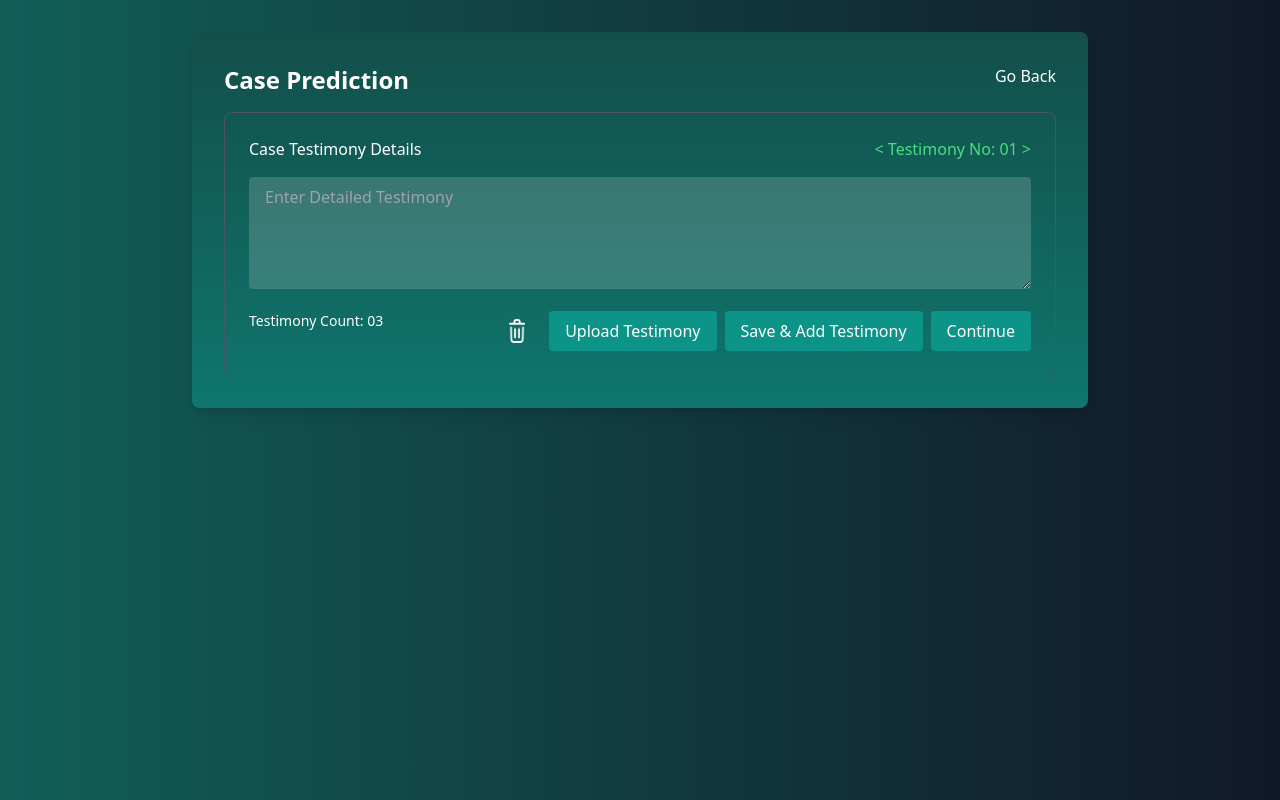
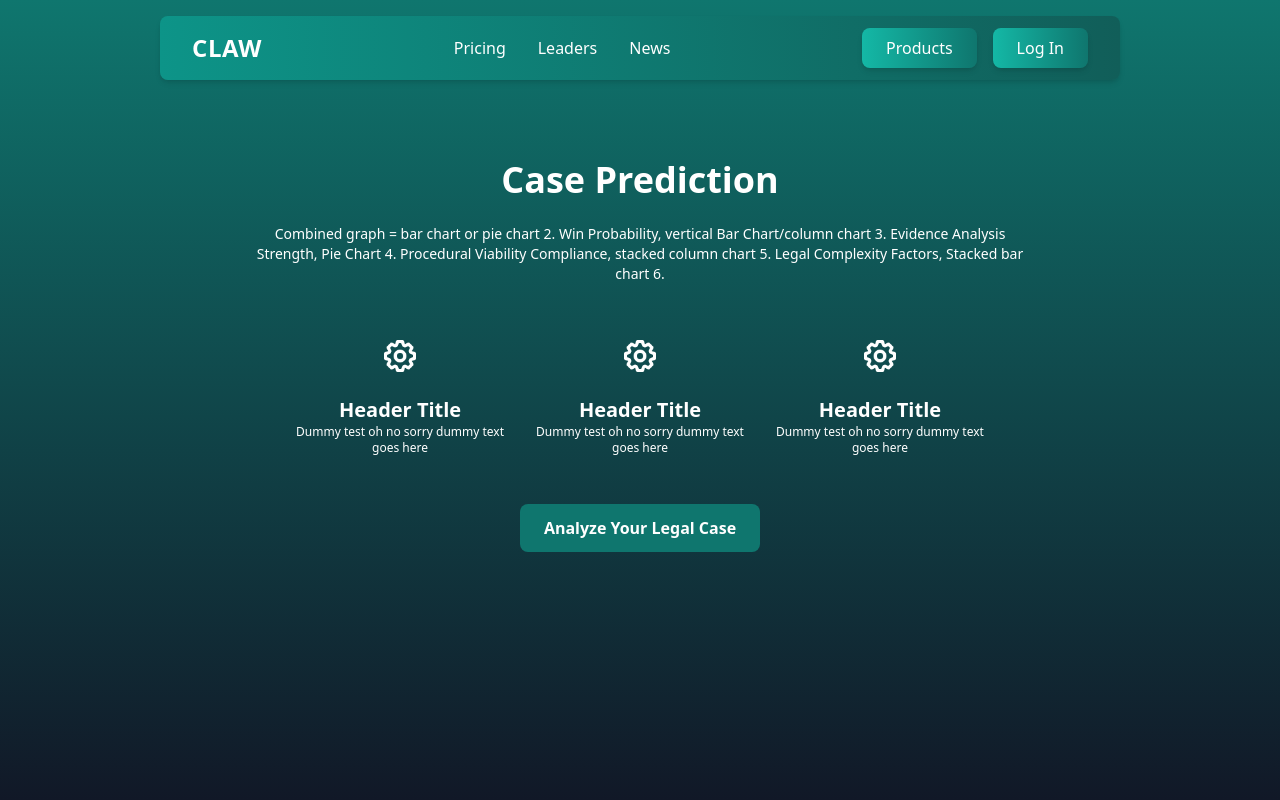
Before and after one commit to clawlawyers/Case--prediction, a React (Vite) app: page / in a window 1280 px wide. Built offline with nearby package versions, Linux system fonts and the light colour scheme.

Commit message:
inital commit

```diff
--- a/src/Caseprediction/CaseEvidence.jsx
+++ b/src/Caseprediction/CaseEvidence.jsx
@@ -1,27 +1,40 @@
 import React from "react";
 import Delete from "../assets/delete.png";
+import Header from "../Header/Header";
+
 function CaseEvidence() {
   return (
-    <div className="min-h-screen bg-gradient-to-r from-teal-800 to-gray-900 text-white font-sans">
+    <div className="min-h-screen bg-gradient-to-r from-teal-700 to-gray-800 text-white font-sans">
       {/* Navbar */}
-      <header className="flex justify-between items-center px-8 py-4"></header>
+      <header className="py-4">
+        <div className="max-w-5xl mx-auto px-8 sm:px-6 lg:px-8">
+          <Header />
+        </div>
+      </header>
 
       {/* Case Prediction Section */}
-      <main className="mx-auto max-w-4xl p-8 rounded-lg bg-gradient-to-b from-teal-900 to-teal-700 shadow-lg">
-        <div className="flex justify-between">
-          <h1 className="text-2xl font-semibold mb-4">Case Prediction</h1>
-          <p>Go Back</p>
+      <main className="mx-auto max-w-4xl p-8 rounded-lg bg-gradient-to-b from-teal-800 to-teal-600 shadow-2xl">
+        {/* Title and Go Back */}
+        <div className="flex justify-between items-center mb-6">
+          <h1 className="text-3xl font-bold text-gray-100">Case Prediction</h1>
+          <button className="text-teal-300 hover:text-white font-medium transition">
+            Go Back
+          </button>
         </div>
-        <div className="border border-gray-600 rounded-lg p-6 space-y-4">
-          <div className="flex justify-between">
-            <h2 className="font-medium">Case Evidence Details</h2>
-            <span className="text-green-400">&lt; Evidence No: 01 &gt;</span>
+
+        {/* Case Evidence Details */}
+        <div className="border border-teal-500 rounded-lg p-6 space-y-6 bg-teal-900">
+          <div className="flex justify-between items-center">
+            <h2 className="text-lg font-medium">Case Evidence Details</h2>
+            <span className="text-teal-300 text-sm">
+              &lt; Evidence No: 01 &gt;
+            </span>
           </div>
 
           {/* Form */}
-          <form className="space-y-4">
+          <form className="space-y-6">
             <select
-              className="w-full px-4 py-2 bg-[rgba(217,217,217,0.2)] text-gray-300 rounded focus:outline-none focus:ring-2 focus:ring-teal-500"
+              className="w-full px-4 py-2 bg-gray-800 text-gray-300 rounded-lg focus:outline-none focus:ring-2 focus:ring-teal-500"
               defaultValue="">
               <option value="" disabled>
                 Select Type Of Evidence Document
@@ -31,27 +44,30 @@ function CaseEvidence() {
             </select>
 
             <textarea
-              className="w-full px-4 py-2 bg-[rgba(217,217,217,0.2)] text-gray-300 placeholder- rounded focus:outline-none focus:ring-2 focus:ring-teal-500"
-              rows="4"
+              className="w-full px-4 py-3 bg-gray-800 text-gray-300 rounded-lg focus:outline-none focus:ring-2 focus:ring-teal-500"
+              rows="5"
               placeholder="Enter Detailed Evidence"></textarea>
           </form>
 
-          {/* Buttons */}
-          <div className="flex justify-between ">
-            <div className="text-white text-sm">
-              Evidence Count: <span className="font-medium">03</span>
+          {/* Buttons and Evidence Count */}
+          <div className="flex justify-between items-center">
+            <div className="text-sm">
+              Evidence Count:{" "}
+              <span className="font-bold text-teal-300">03</span>
             </div>
-            <div className="flex space-x-2">
-              <button className="h-10 px-4 rounded hover:text-gray-300 flex items-center justify-center">
-                <img src={Delete} alt="delete img" className="h-6 w-4" />
+            <div className="flex space-x-4">
+              <button
+                className="flex items-center justify-center  text-white rounded-full h-10 w-10"
+                title="Delete Evidence">
+                <img src={Delete} alt="Delete Evidence" className="h-6 w-6" />
               </button>
-              <button className="bg-teal-600 h-10 px-4 rounded hover:bg-teal-500">
+              <button className="bg-teal-600 hover:bg-teal-500 px-5 py-2 rounded-lg font-medium transition">
                 Upload Evidence
               </button>
-              <button className="bg-teal-600 h-10 px-4 rounded hover:bg-teal-500">
+              <button className="bg-teal-600 hover:bg-teal-500 px-5 py-2 rounded-lg font-medium transition">
                 Save & Add Evidence
               </button>
-              <button className="bg-teal-600 h-10 px-4 rounded hover:bg-teal-500">
+              <button className="bg-teal-600 hover:bg-teal-500 px-5 py-2 rounded-lg font-medium transition">
                 Continue
               </button>
             </div>
--- a/src/Caseprediction/CaseTestimonal.jsx
+++ b/src/Caseprediction/CaseTestimonal.jsx
@@ -1,47 +1,63 @@
 import React from "react";
 import Delete from "../assets/delete.png";
+import Header from "../Header/Header";
+
 function CaseEvidence() {
   return (
-    <div className="min-h-screen bg-gradient-to-r from-teal-800 to-gray-900 text-white font-sans">
+    <div className="min-h-screen bg-gradient-to-r from-teal-700 to-gray-800 text-white font-sans">
       {/* Navbar */}
-      <header className="flex justify-between items-center px-8 py-4"></header>
+      <header className="py-4">
+        <div className="max-w-5xl mx-auto px-8 sm:px-6 lg:px-8">
+          <Header />
+        </div>
+      </header>
 
       {/* Case Prediction Section */}
-      <main className="mx-auto max-w-4xl p-8 rounded-lg bg-gradient-to-b from-teal-900 to-teal-700 shadow-lg">
-        <div className="flex justify-between">
-          <h1 className="text-2xl font-semibold mb-4">Case Prediction</h1>
-          <p>Go Back</p>
+      <main className="mx-auto max-w-4xl p-8 rounded-lg bg-gradient-to-b from-teal-800 to-teal-600 shadow-2xl">
+        {/* Title and Go Back */}
+        <div className="flex justify-between items-center mb-6">
+          <h1 className="text-3xl font-bold text-gray-100">Case Prediction</h1>
+          <button className="text-teal-300 hover:text-white font-medium transition">
+            Go Back
+          </button>
         </div>
-        <div className="border border-gray-600 rounded-lg p-6 space-y-4">
-          <div className="flex justify-between">
-            <h2 className="font-medium">Case Testimony Details</h2>
-            <span className="text-green-400">&lt; Testimony No: 01 &gt;</span>
+
+        {/* Case Evidence Details */}
+        <div className="border border-teal-500 rounded-lg p-6 space-y-6 bg-teal-900">
+          <div className="flex justify-between items-center">
+            <h2 className="text-lg font-medium">Case Testimony Details</h2>
+            <span className="text-teal-300 text-sm">
+              &lt; Testimony No: 01 &gt;
+            </span>
           </div>
 
           {/* Form */}
-          <form className="space-y-4">
+          <form className="space-y-6">
             <textarea
-              className="w-full px-4 py-2 bg-[rgba(217,217,217,0.2)] text-gray-300 placeholder- rounded focus:outline-none focus:ring-2 focus:ring-teal-500"
-              rows="4"
+              className="w-full px-4 py-3 bg-gray-800 text-gray-300 rounded-lg focus:outline-none focus:ring-2 focus:ring-teal-500"
+              rows="5"
               placeholder="Enter Detailed Testimony"></textarea>
           </form>
 
-          {/* Buttons */}
-          <div className="flex justify-between ">
-            <div className="text-white text-sm">
-              Testimony Count: <span className="font-medium">03</span>
+          {/* Buttons and Evidence Count */}
+          <div className="flex justify-between items-center">
+            <div className="text-sm">
+              Testimony Count:{" "}
+              <span className="font-bold text-teal-300">03</span>
             </div>
-            <div className="flex space-x-2">
-              <button className=" h-10 px-4 rounded hover:text-gray-300 flex items-center justify-center">
-                <img src={Delete} alt="delete img" className="h-6 w-4" />
+            <div className="flex space-x-4">
+              <button
+                className="flex items-center justify-center  text-white rounded-full h-10 w-10"
+                title="Delete Evidence">
+                <img src={Delete} alt="Delete Evidence" className="h-6 w-6" />
               </button>
-              <button className="bg-teal-600 h-10 px-4 rounded hover:bg-teal-500">
+              <button className="bg-teal-600 hover:bg-teal-500 px-5 py-2 rounded-lg font-medium transition">
                 Upload Testimony
               </button>
-              <button className="bg-teal-600 h-10 px-4 rounded hover:bg-teal-500">
+              <button className="bg-teal-600 hover:bg-teal-500 px-5 py-2 rounded-lg font-medium transition">
                 Save & Add Testimony
               </button>
-              <button className="bg-teal-600 h-10 px-4 rounded hover:bg-teal-500">
+              <button className="bg-teal-600 hover:bg-teal-500 px-5 py-2 rounded-lg font-medium transition">
                 Continue
               </button>
             </div>
--- a/src/Caseprediction/CasepredictionInput.jsx
+++ b/src/Caseprediction/CasepredictionInput.jsx
@@ -1,23 +1,30 @@
 import React from "react";
+import Header from "../Header/Header";
 
-const App = () => {
+const CasePredictionInput = () => {
   return (
-    <div className="bg-gradient-to-b from-teal-900 to-teal-700 h-screen flex items-center justify-center font-['Plus Jakarta Sans'] text-white">
-      {/* Form Section */}
+    <div className="bg-gradient-to-b from-teal-900 to-teal-700 min-h-screen text-white font-['Plus Jakarta Sans']">
+      {/* Fixed Header */}
+      <header className="">
+        <div className="max-w-5xl mx-auto px-8 py-4 sm:px-6 lg:px-8">
+          <Header />
+        </div>
+      </header>
+
+      {/* Main Content */}
+      <div className="flex items-center  justify-center pt-12">
         <div className="bg-teal-800 rounded-xl p-8 w-11/12 max-w-2xl shadow-lg">
           {/* Title */}
-        <div className="flex justify-between">
-          <h1 className="text-3xl font-bold mb-6 text-center">
-            Case Prediction
-          </h1>
-          <p>Go Back</p>
+          <div className="flex justify-between items-center mb-4">
+            <h1 className="text-3xl font-bold text-center">Case Prediction</h1>
+            <p className="text-sm cursor-pointer hover:underline">Go Back</p>
           </div>
-        <p className="text-md text-center ">Enter Your Case Details</p>
+          <p className="text-md text-center mb-6">Enter Your Case Details</p>
 
           {/* Form */}
           <form>
             {/* Dropdowns */}
-          <div className="grid grid-cols-1 sm:grid-cols-1 gap-4 mb-6">
+            <div className="grid grid-cols-1 gap-4 mb-6">
               <select
                 className="bg-teal-700 text-white px-4 py-2 rounded focus:outline-none focus:ring-2 focus:ring-teal-500"
                 defaultValue="">
@@ -30,9 +37,8 @@ const App = () => {
               </select>
             </div>
 
-          {/* Radio Buttons */}
-          <div className="flex justify-between mb-2 gap-4">
-            {/* Left Section (Radio Buttons) */}
+            {/* Radio Buttons and Dropdown */}
+            <div className="flex justify-between mb-4 gap-4">
               <div className="flex-1 flex justify-between">
                 <label className="flex items-center">
                   <input
@@ -63,7 +69,6 @@ const App = () => {
                 </label>
               </div>
 
-            {/* Right Section (Select Dropdown) */}
               <div className="flex-1">
                 <select
                   className="bg-teal-700 text-white px-4 py-2 w-full rounded focus:outline-none focus:ring-2 focus:ring-teal-500"
@@ -88,12 +93,12 @@ const App = () => {
             <div className="flex justify-between mb-6">
               <button
                 type="button"
-              className="bg-teal-600 px-4 py-2 rounded hover:bg-teal-500">
+                className="bg-teal-600 px-4 py-2 rounded hover:bg-teal-500 transition">
                 + Add Evidence
               </button>
               <button
                 type="button"
-              className="bg-teal-600 px-4 py-2 rounded hover:bg-teal-500">
+                className="bg-teal-600 px-4 py-2 rounded hover:bg-teal-500 transition">
                 + Add Testimony
               </button>
             </div>
@@ -107,7 +112,8 @@ const App = () => {
           </form>
         </div>
       </div>
+    </div>
   );
 };
 
-export default App;
+export default CasePredictionInput;
--- a/src/Caseprediction/caseprediction.jsx
+++ b/src/Caseprediction/caseprediction.jsx
@@ -1,10 +1,16 @@
 // App.jsx
 import React from "react";
 import Logo from "../assets/Vector.png";
+import Header from "../Header/Header";
 
 const CasePrediction = () => {
   return (
-    <div className="min-h-screen bg-gradient-to-b from-teal-800 to-gray-900 text-white">
+    <div className="min-h-screen bg-gradient-to-b from-teal-700 to-gray-900 text-white">
+      <header className="py-4">
+        <div className="max-w-5xl mx-auto px-8 sm:px-6 lg:px-8">
+          <Header />
+        </div>
+      </header>
       <main className="flex flex-col items-center text-center py-16">
         <h1 className="text-4xl font-bold mb-6">Case Prediction</h1>
         <p className="text-sm max-w-3xl mb-12">
--- a/src/Header/Header.jsx
+++ b/src/Header/Header.jsx
@@ -1,44 +1,47 @@
 import React from "react";
-import { Link } from "react-router-dom";
 
-const Header = () => {
+const Navbar = () => {
   return (
-    <header className="w-full bg-gradient-to-r from-teal-900 to-teal-700 p-4 rounded-md shadow-md">
-      <div className="flex justify-between items-center max-w-7xl mx-auto">
+    <nav className="bg-gradient-to-r from-teal-600 rounded-lg to-teal-800 text-white shadow-md">
+      <div className="max-w-6xl mx-auto rounded-lg px-4 sm:px-6 lg:px-8">
+        <div className="flex justify-between items-center h-16">
           {/* Logo */}
-        <div className="text-white text-2xl font-bold">
-          <span className="tracking-wider">CLAW</span>
+          <div className="flex-shrink-0 text-2xl font-bold">
+            <span className="tracking-wide">CLAW</span>
           </div>
 
-        {/* Navigation Links */}
-        <nav className="hidden md:flex space-x-8 text-white text-base">
-          <Link to="/pricing" className="hover:text-teal-300">
+          {/* Menu Items */}
+          <div className="hidden md:flex space-x-8">
+            <a
+              href="#pricing"
+              className="hover:text-teal-300 transition-colors duration-200">
               Pricing
-          </Link>
-          <Link to="/leaders" className="hover:text-teal-300">
+            </a>
+            <a
+              href="#leaders"
+              className="hover:text-teal-300 transition-colors duration-200">
               Leaders
-          </Link>
-          <Link to="/news" className="hover:text-teal-300">
+            </a>
+            <a
+              href="#news"
+              className="hover:text-teal-300 transition-colors duration-200">
               News
-          </Link>
-        </nav>
+            </a>
+          </div>
 
           {/* Buttons */}
           <div className="flex space-x-4">
-          <button
-            className="bg-white bg-opacity-20 hover:bg-teal-600 text-white px-4 py-2 rounded-md shadow-md"
-            aria-label="Products">
+            <button className="bg-gradient-to-r from-teal-500 to-teal-700 px-6 py-2 rounded-lg shadow-md hover:from-teal-400 hover:to-teal-600">
               Products
             </button>
-          <button
-            className="bg-white bg-opacity-20 hover:bg-teal-600 text-white px-4 py-2 rounded-md shadow-md"
-            aria-label="Log In">
+            <button className="bg-gradient-to-r from-teal-500 to-teal-700 px-6 py-2 rounded-lg shadow-md hover:from-teal-400 hover:to-teal-600">
               Log In
             </button>
           </div>
         </div>
-    </header>
+      </div>
+    </nav>
   );
 };
 
-export default Header;
+export default Navbar;
```
Also changed, not shown: src/App.jsx (+5 -6 lines), src/Caseprediction/CasepredictionLoading.jsx (+16 -6 lines). Lines whose indentation alone changed are shown as unchanged.
